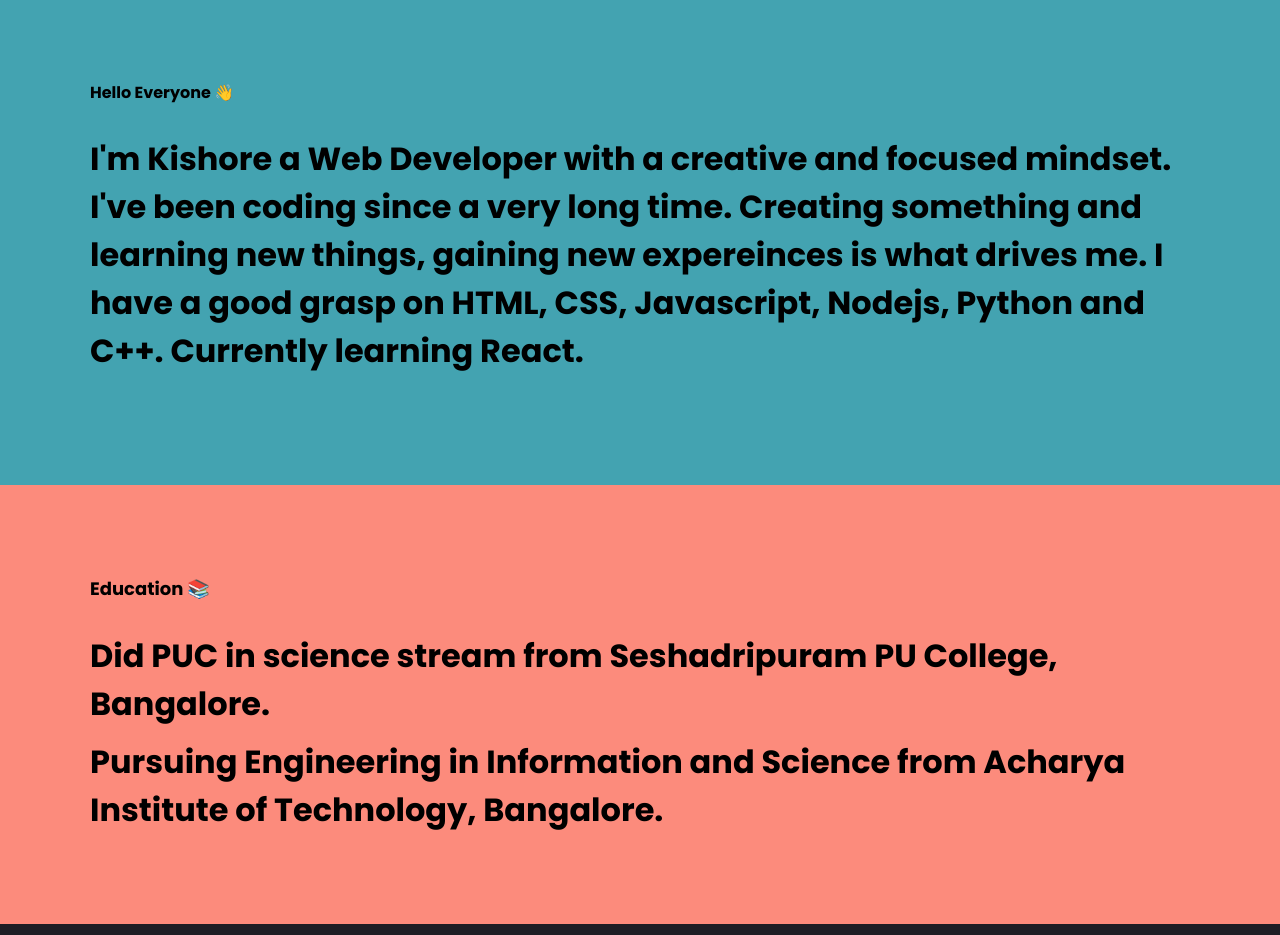
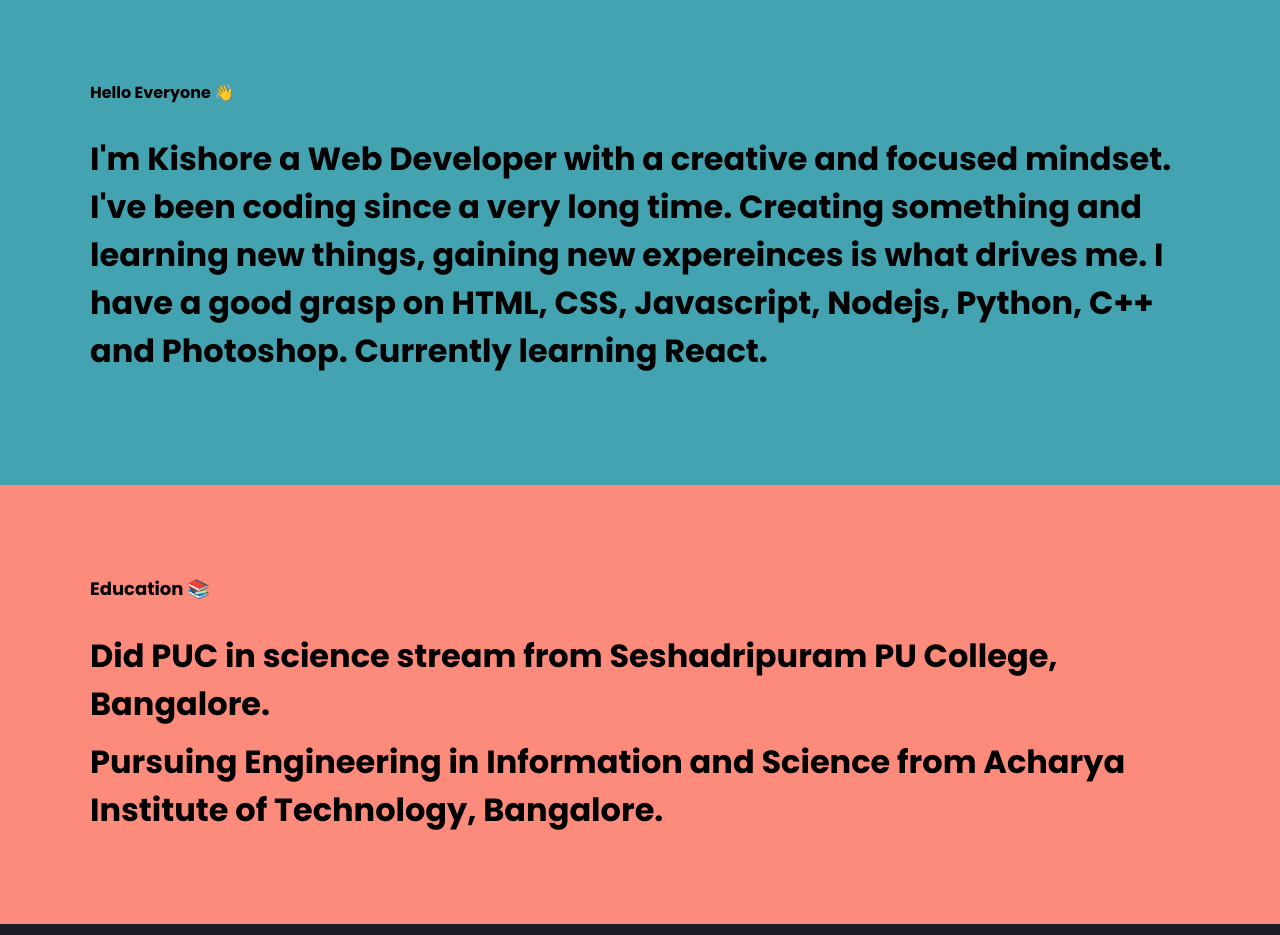
Before and after one commit to Kishore901/portfolio, a plain HTML site: page index.html in a window 1280 px wide. Shown: the part 780-1715 px from the top of the page. Drawn offline with nearby package versions, Linux system fonts and the light colour scheme.

Commit message:
updated about div

```diff
--- a/index.html
+++ b/index.html
@@ -29,7 +29,7 @@
     <main class="main2">
         <div class="main2-content">
             <h4 class="greet">Hello Everyone 👋</h4>
-            <h1 class="abt">I'm Kishore a Web Developer with a creative and focused mindset. I've been coding since a very long time. Creating something and learning new things, gaining new expereinces is what drives me. I have a good grasp on HTML, CSS, Javascript, Nodejs, Python and C++. Currently learning React.</h1>
+            <h1 class="abt">I'm Kishore a Web Developer with a creative and focused mindset. I've been coding since a very long time. Creating something and learning new things, gaining new expereinces is what drives me. I have a good grasp on HTML, CSS, Javascript, Nodejs, Python, C++ and Photoshop. Currently learning React.</h1>
         </div>
     </main>
     <main class="main3">
```
